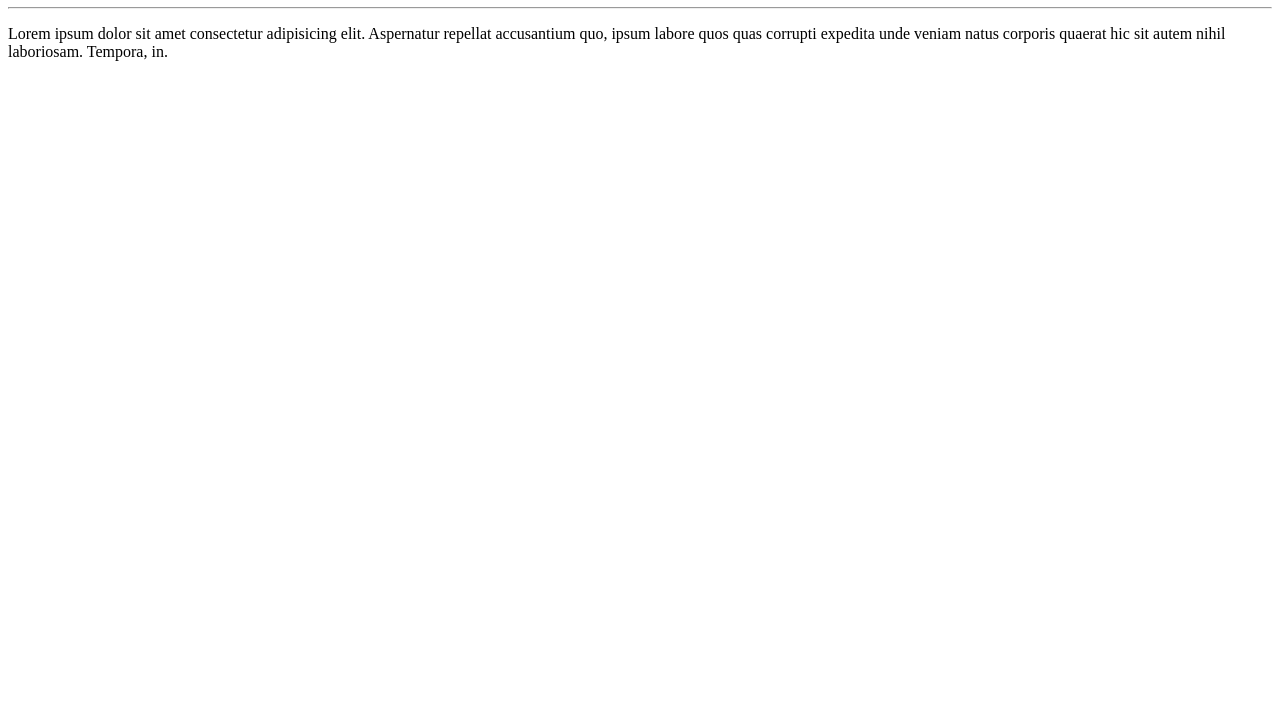
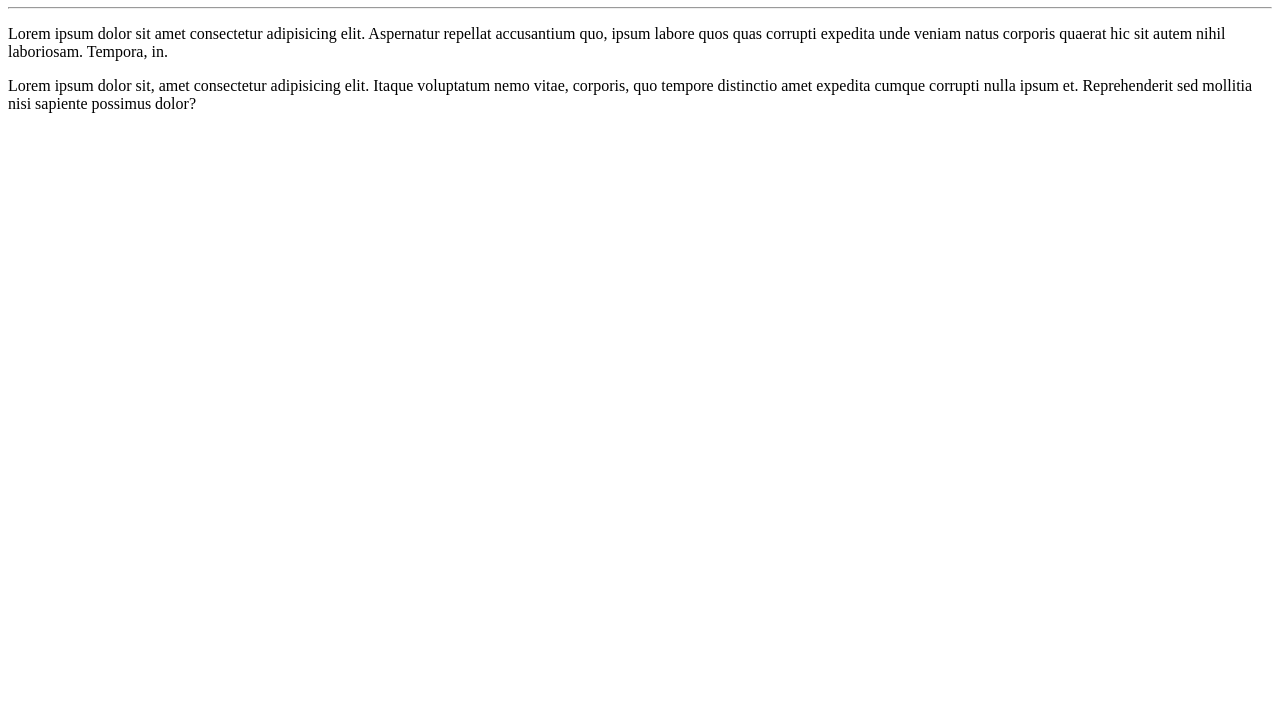
Before and after one commit to Mabelly-Rocha/Ola-Mundo, a plain HTML site: page site-exemplo/index.html in a window 1280 px wide. Shown: the part 73-800 px from the top of the page. Drawn offline with Linux system fonts and the light colour scheme.

Commit message:
adicionei um parágrafo

```diff
--- a/site-exemplo/index.html
+++ b/site-exemplo/index.html
@@ -9,6 +9,7 @@
     <h1>Olá, Mundo!</h1>
     <hr>
     <p>Lorem ipsum dolor sit amet consectetur adipisicing elit. Aspernatur repellat accusantium quo, ipsum labore quos quas corrupti expedita unde veniam natus corporis quaerat hic sit autem nihil laboriosam. Tempora, in.</p>
+    <p>Lorem ipsum dolor sit, amet consectetur adipisicing elit. Itaque voluptatum nemo vitae, corporis, quo tempore distinctio amet expedita cumque corrupti nulla ipsum et. Reprehenderit sed mollitia nisi sapiente possimus dolor?</p>
 
 </body>
 </html>
```
